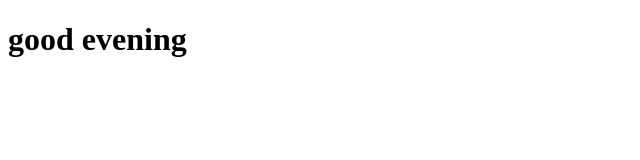
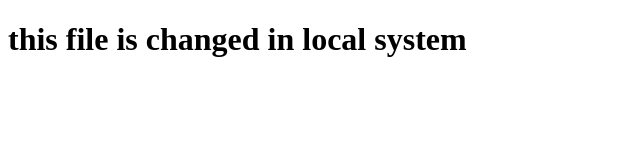
Before and after one commit to kevintank99/GitStash, a plain HTML site: page CSS/index2.html in a window 1280 px wide. Shown: the whole page, without its empty margins (0-640 px from the left). Drawn offline with Linux system fonts and the light colour scheme.

Commit message:
staged changws

```diff
--- a/CSS/index2.html
+++ b/CSS/index2.html
@@ -7,6 +7,6 @@
     <title>Document</title>
 </head>
 <body>
-   <h1>good evening</h1>
+ <h1>this file is changed in local system</h1>
 </body>
 </html>
```
